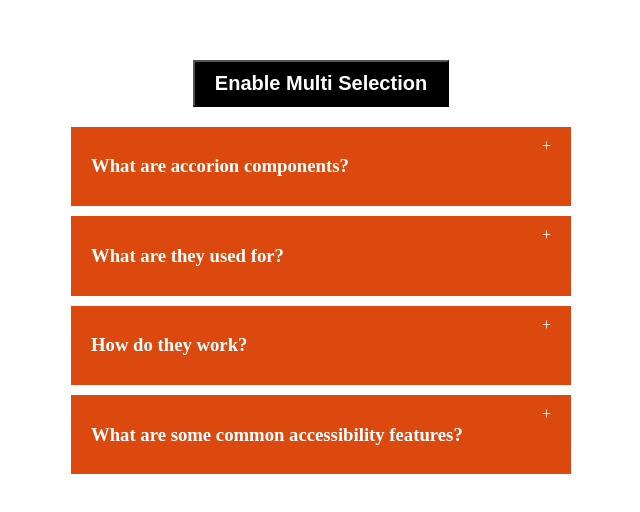
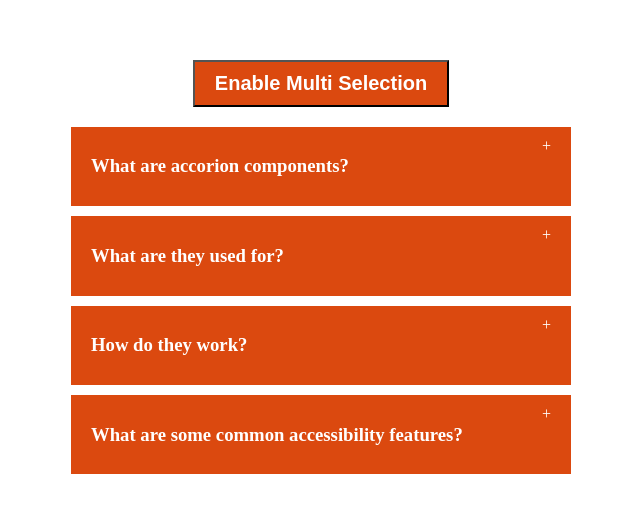
Before and after one commit to parv68/accordin-react, a React (Vite) app: page / in a window 1280 px wide. Shown: the part 136-648 px from the top of the page, without its empty margins (319-959 px from the left). Built offline with nearby package versions, Linux system fonts and the light colour scheme.

Commit message:
css file

```diff
--- a/src/index.css
+++ b/src/index.css
@@ -8,7 +8,7 @@
 }
 .wrapper button{
     padding: 10px 20px;
-    background: #000;
+    background: #db490f;
     color: white;
     font-weight: bold;
     font-size: 20px;
```
